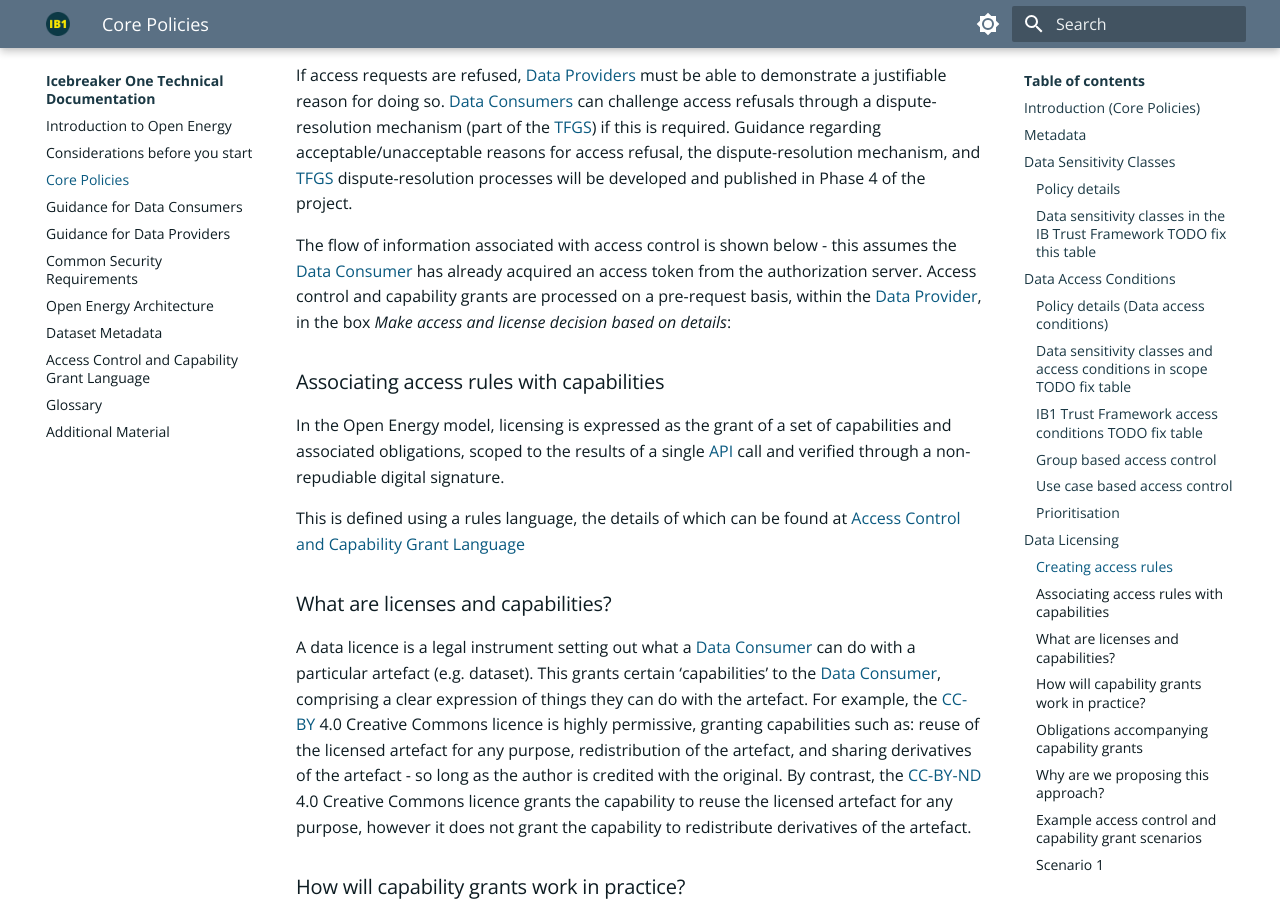
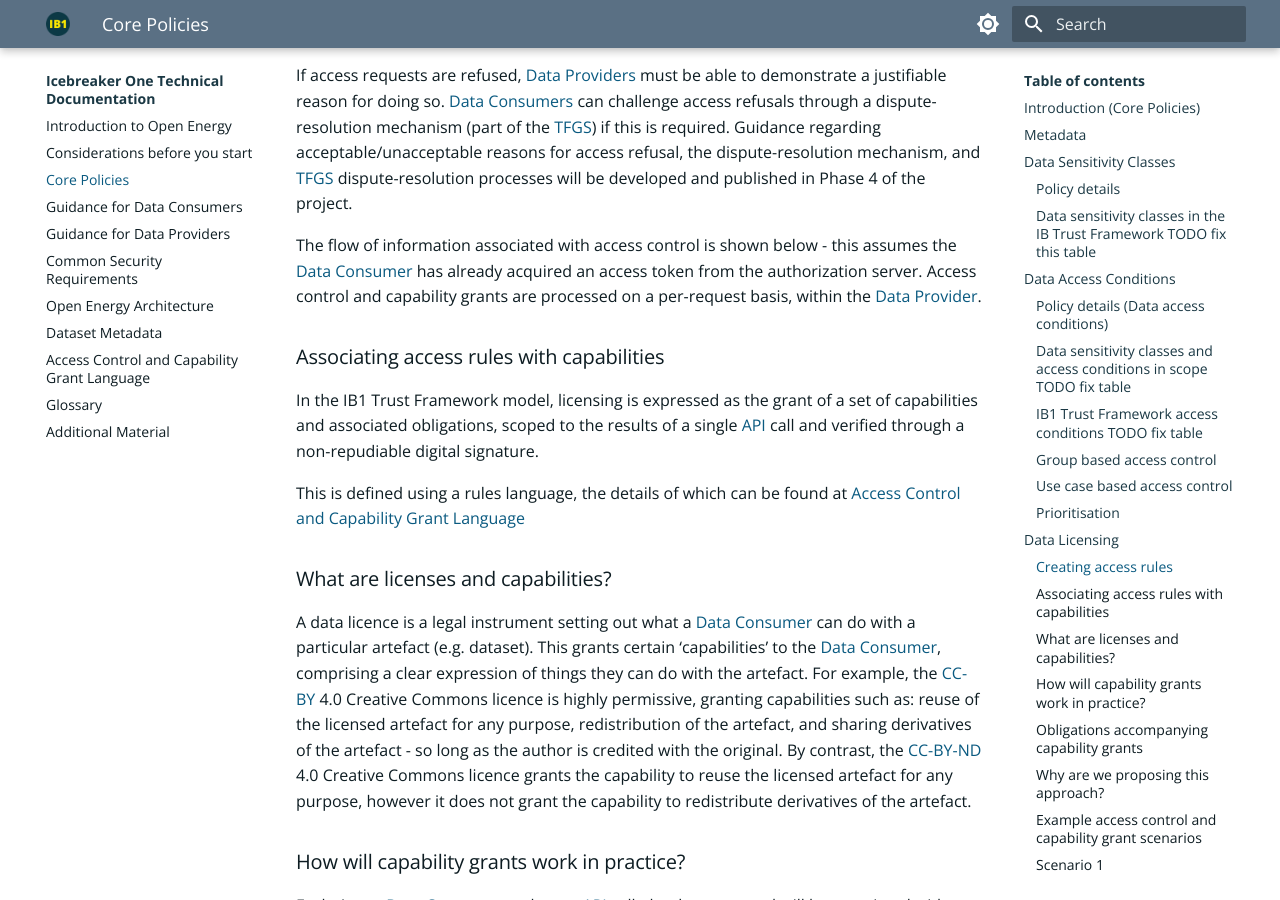
Before and after one commit to icebreakerone/ib1-technical-docs, an MkDocs documentation site: the page built from docs/ops_guidelines/common_policies.md, in a window 1280 px wide and 900 px high, scrolled down 7934 px. Built offline with MkDocs 1.6.1 and Material for MkDocs 9.7.7, drawn with Linux system fonts in a browser that asks for light colours; the version menu is left out.

Commit message:
docs/ops_guidelines/common_policies.md updated from https://stackedit.net/

```diff
--- a/docs/ops_guidelines/common_policies.md
+++ b/docs/ops_guidelines/common_policies.md
@@ -260,14 +260,11 @@ When defining an access rule, [Data Providers](../glossary.md#term-Data-Provider
 
 If access requests are refused, [Data Providers](../glossary.md#term-Data-Provider) must be able to demonstrate a justifiable reason for doing so. [Data Consumers](../glossary.md#term-Data-Consumer) can challenge access refusals through a dispute-resolution mechanism (part of the [TFGS](../glossary.md#term-Trust-Framework-Governance-Service)) if this is required. Guidance regarding acceptable/unacceptable reasons for access refusal, the dispute-resolution mechanism, and [TFGS](../glossary.md#term-Trust-Framework-Governance-Service) dispute-resolution processes will be developed and published in Phase 4 of the project.
 
-The flow of information associated with access control is shown below - this assumes the [Data Consumer](../glossary.md#term-Data-Consumer) has already
-acquired an access token from the authorization server. Access control and capability grants are processed on a
-pre-request basis, within the [Data Provider](../glossary.md#term-Data-Provider), in the box *Make access and license decision based on details*:
+The flow of information associated with access control is shown below - this assumes the [Data Consumer](../glossary.md#term-Data-Consumer) has already acquired an access token from the authorization server. Access control and capability grants are processed on a per-request basis, within the [Data Provider](../glossary.md#term-Data-Provider).
 
 ### Associating access rules with capabilities
 
-In the Open Energy model, licensing is expressed as the grant of a set of capabilities and associated obligations,
-scoped to the results of a single [API](../glossary.md#term-Application-programming-interface) call and verified through a non-repudiable digital signature.
+In the IB1 Trust Framework model, licensing is expressed as the grant of a set of capabilities and associated obligations, scoped to the results of a single [API](../glossary.md#term-Application-programming-interface) call and verified through a non-repudiable digital signature.
 
 This is defined using a rules language, the details of which can be found at
 [Access Control and Capability Grant Language](../access_control_specification.md#access-control-and-capability-grant-language)
```
Also changed, not shown: other parts of docs/ops_guidelines/common_policies.md (+1 -1 lines).
